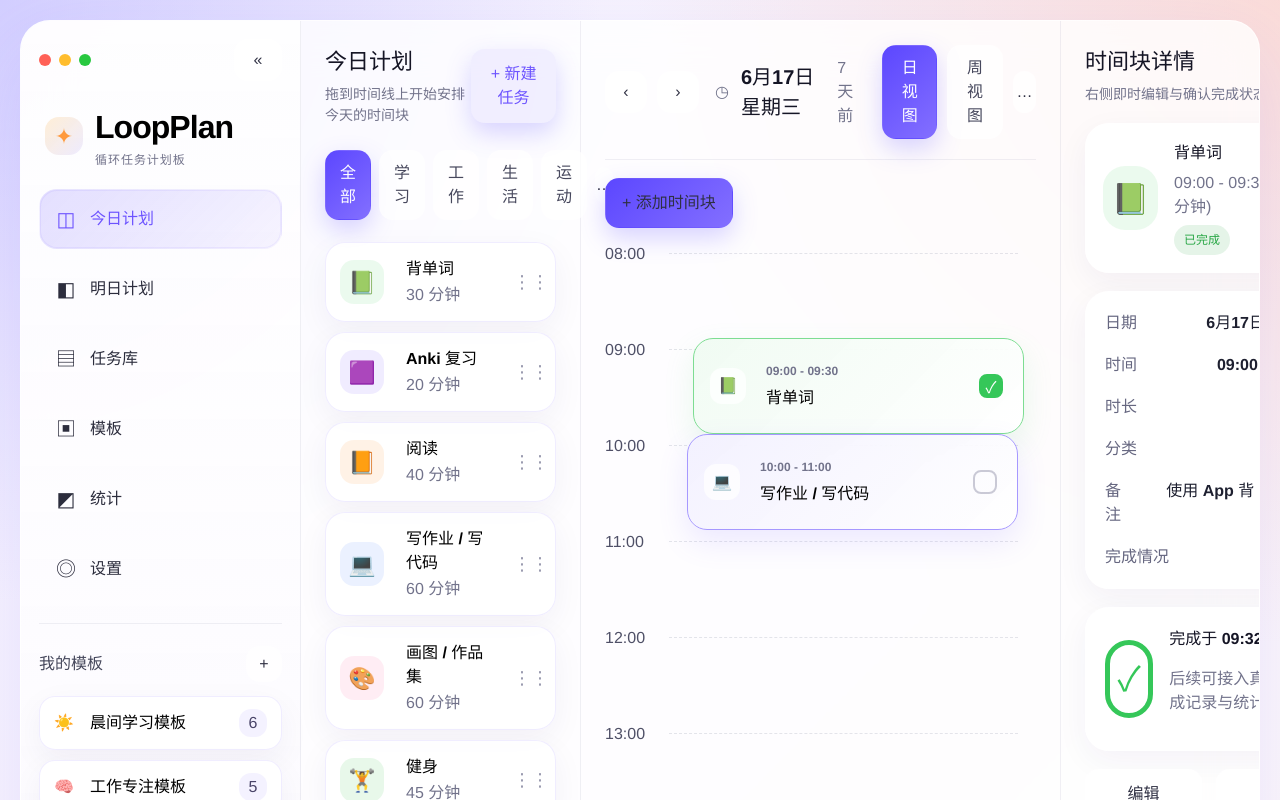
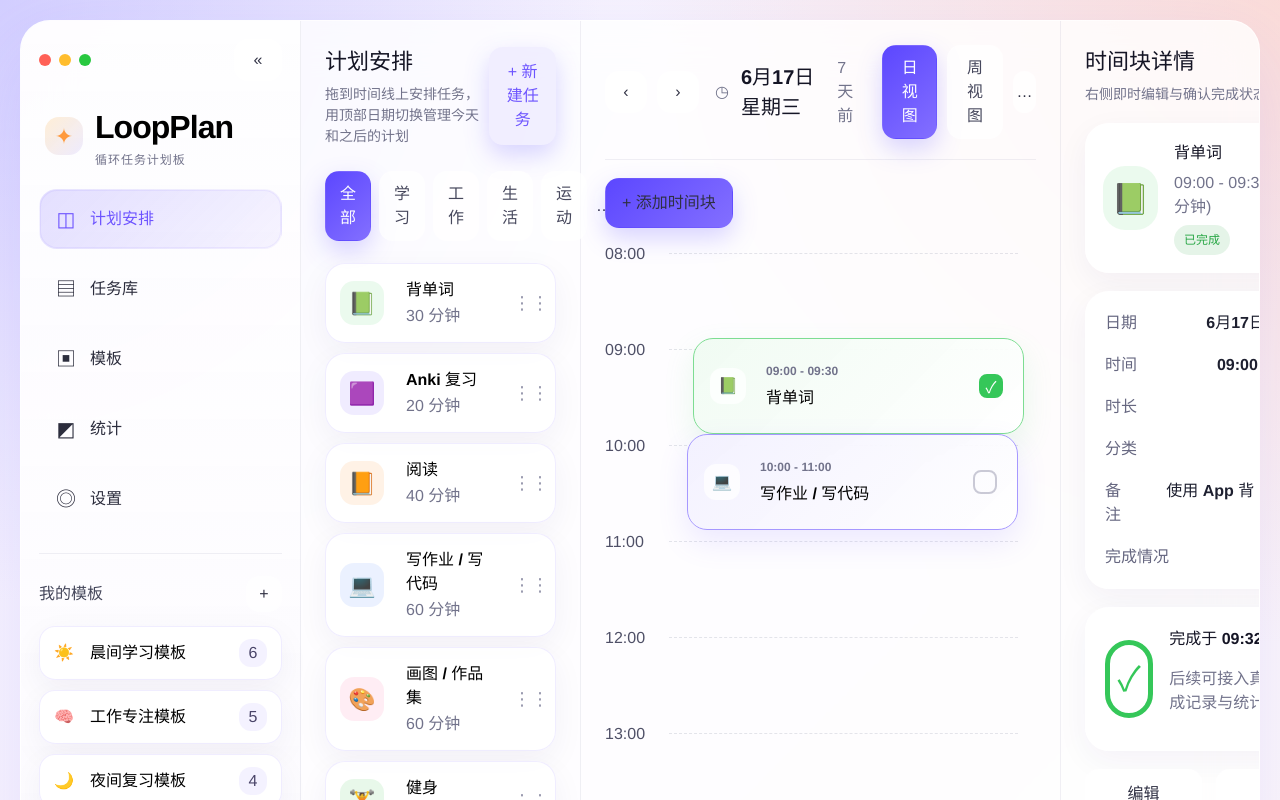
Before and after one commit to zs0ng/LoopPlan, a React (Vite) app: page / in a window 1280 px wide. Shown: the top 800 px of the page. Built offline with nearby package versions, Linux system fonts and the light colour scheme.

Commit message:
refactor(navigation): replace today and tomorrow tabs with planning

```diff
--- a/src/App.tsx
+++ b/src/App.tsx
@@ -1,7 +1,7 @@
 import { useMemo, useState } from "react";
 import { Sidebar } from "./components/Sidebar";
 import { tasks, templates, timeBlocks } from "./data";
-import { endHour, shiftDate, startHour } from "./utils";
+import { endHour, startHour } from "./utils";
 import type { CategoryKey, Language, NavKey, Task, TimeBlock, ViewMode } from "./types";
 import { PlanningPage } from "./pages/PlanningPage";
 import { TaskLibraryPage } from "./pages/TaskLibraryPage";
@@ -28,7 +28,7 @@ const getScheduledRange = (dropHour: number, dropMinute: number, duration: numbe
 };
 
 function App() {
-  const [activeNav, setActiveNav] = useState<NavKey>("today");
+  const [activeNav, setActiveNav] = useState<NavKey>("planning");
   const [language, setLanguage] = useState<Language>("zh");
   const [sidebarCollapsed, setSidebarCollapsed] = useState(false);
   const [activeCategory, setActiveCategory] = useState<CategoryKey>("all");
@@ -54,21 +54,13 @@ function App() {
   const selectedBlock = visibleBlocks.find((block) => block.id === selectedBlockId) ?? visibleBlocks[0] ?? null;
 
   const handleBrandClick = () => {
-    setActiveNav("today");
+    setActiveNav("planning");
     setSelectedDate(todayDate);
     setSelectedBlockId("tb-1");
   };
 
   const handleNavChange = (key: NavKey) => {
     setActiveNav(key);
-
-    if (key === "today") {
-      setSelectedDate(todayDate);
-    }
-
-    if (key === "tomorrow") {
-      setSelectedDate(shiftDate(todayDate, 1));
-    }
   };
 
   const handleTimelineDrop = (dropHour: number, dropMinute: number) => {
@@ -188,36 +180,12 @@ type RenderPageProps = {
 
 function renderPage(props: RenderPageProps) {
   switch (props.activeNav) {
-    case "today":
+    case "planning":
       return (
         <PlanningPage
           activeCategory={props.activeCategory}
           draggedTaskTitle={props.draggedTaskTitle}
           language={props.language}
-          pageKey="today"
-          selectedBlock={props.selectedBlock}
-          selectedBlockId={props.selectedBlockId}
-          selectedDate={props.selectedDate}
-          tasks={props.tasks}
-          timeBlocks={props.timeBlocks}
-          viewMode={props.viewMode}
-          onCategoryChange={props.onCategoryChange}
-          onDateChange={props.onDateChange}
-          onDropTask={props.onDropTask}
-          onSelectBlock={props.onSelectBlock}
-          onTaskDragEnd={props.onTaskDragEnd}
-          onTaskDragStart={props.onTaskDragStart}
-          onTimeBlockDragStart={props.onTimeBlockDragStart}
-          onViewModeChange={props.onViewModeChange}
-        />
-      );
-    case "tomorrow":
-      return (
-        <PlanningPage
-          activeCategory={props.activeCategory}
-          draggedTaskTitle={props.draggedTaskTitle}
-          language={props.language}
-          pageKey="tomorrow"
           selectedBlock={props.selectedBlock}
           selectedBlockId={props.selectedBlockId}
           selectedDate={props.selectedDate}
--- a/src/data.ts
+++ b/src/data.ts
@@ -1,8 +1,7 @@
 import type { CategoryKey, NavKey, Task, Template, TimeBlock } from "./types";
 
 export const navItems: Array<{ key: NavKey; icon: string }> = [
-  { key: "today", icon: "◫" },
-  { key: "tomorrow", icon: "◧" },
+  { key: "planning", icon: "◫" },
   { key: "library", icon: "▤" },
   { key: "templates", icon: "▣" },
   { key: "stats", icon: "◩" },
--- a/src/i18n.ts
+++ b/src/i18n.ts
@@ -5,8 +5,7 @@ const copy = {
     appName: "LoopPlan",
     brandSubtitle: "循环任务计划板",
     nav: {
-      today: "今日计划",
-      tomorrow: "明日计划",
+      planning: "计划安排",
       library: "任务库",
       templates: "模板",
       stats: "统计",
@@ -57,13 +56,9 @@ const copy = {
     minutes: "分钟",
     workInProgress: "后续可接入真实完成记录与统计计算",
     pages: {
-      today: {
-        title: "今日计划",
-        subtitle: "拖到时间线上开始安排今天的时间块"
-      },
-      tomorrow: {
-        title: "明日计划",
-        subtitle: "提前排好明天，降低开始成本"
+      planning: {
+        title: "计划安排",
+        subtitle: "拖到时间线上安排任务，用顶部日期切换管理今天和之后的计划"
       },
       library: {
         title: "任务库",
@@ -106,8 +101,7 @@ const copy = {
     appName: "LoopPlan",
     brandSubtitle: "Cycle Planning Board",
     nav: {
-      today: "Today",
-      tomorrow: "Tomorrow",
+      planning: "Planning",
       library: "Task Library",
       templates: "Templates",
       stats: "Stats",
@@ -158,13 +152,9 @@ const copy = {
     minutes: "min",
     workInProgress: "Wire real completion records and aggregated stats in the next phase.",
     pages: {
-      today: {
-        title: "Today",
-        subtitle: "Drag tasks onto the timeline to shape today's focus blocks."
-      },
-      tomorrow: {
-        title: "Tomorrow",
-        subtitle: "Stage tomorrow ahead of time so the first block is obvious."
+      planning: {
+        title: "Planning",
+        subtitle: "Drag tasks onto the timeline and switch dates from the header to manage today and upcoming plans."
       },
       library: {
         title: "Task Library",
--- a/src/pages/PlanningPage.tsx
+++ b/src/pages/PlanningPage.tsx
@@ -8,7 +8,6 @@ type PlanningPageProps = {
   activeCategory: CategoryKey;
   draggedTaskTitle?: string | null;
   language: Language;
-  pageKey: "today" | "tomorrow";
   selectedBlock: TimeBlock | null;
   selectedBlockId: string | null;
   selectedDate: string;
@@ -26,16 +25,16 @@ type PlanningPageProps = {
 };
 
 export function PlanningPage(props: PlanningPageProps) {
-  const { activeCategory, draggedTaskTitle, language, pageKey, selectedBlock, selectedBlockId, selectedDate, tasks, timeBlocks, viewMode } = props;
+  const { activeCategory, draggedTaskTitle, language, selectedBlock, selectedBlockId, selectedDate, tasks, timeBlocks, viewMode } = props;
 
   return (
     <>
       <TaskLibraryPanel
         activeCategory={activeCategory}
         language={language}
-        subtitle={t(language, "pages")[pageKey].subtitle}
+        subtitle={t(language, "pages").planning.subtitle}
         tasks={tasks}
-        title={t(language, "pages")[pageKey].title}
+        title={t(language, "pages").planning.title}
         onCategoryChange={props.onCategoryChange}
         onTaskDragEnd={props.onTaskDragEnd}
         onTaskDragStart={props.onTaskDragStart}
--- a/src/types.ts
+++ b/src/types.ts
@@ -1,6 +1,6 @@
 export type Language = "zh" | "en";
 
-export type NavKey = "today" | "tomorrow" | "library" | "templates" | "stats" | "settings";
+export type NavKey = "planning" | "library" | "templates" | "stats" | "settings";
 
 export type CategoryKey = "all" | "study" | "work" | "life" | "fitness";
 
```
